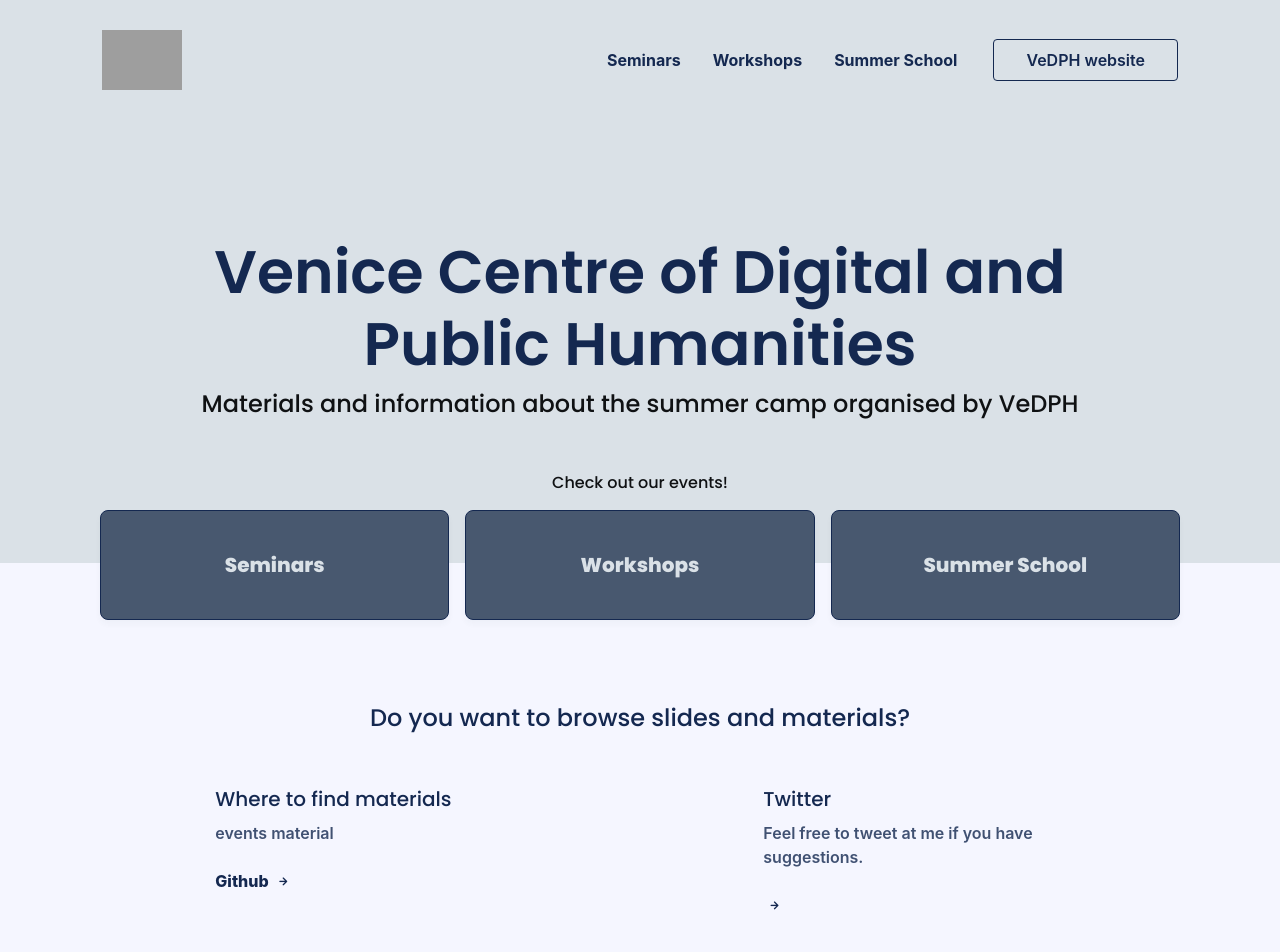
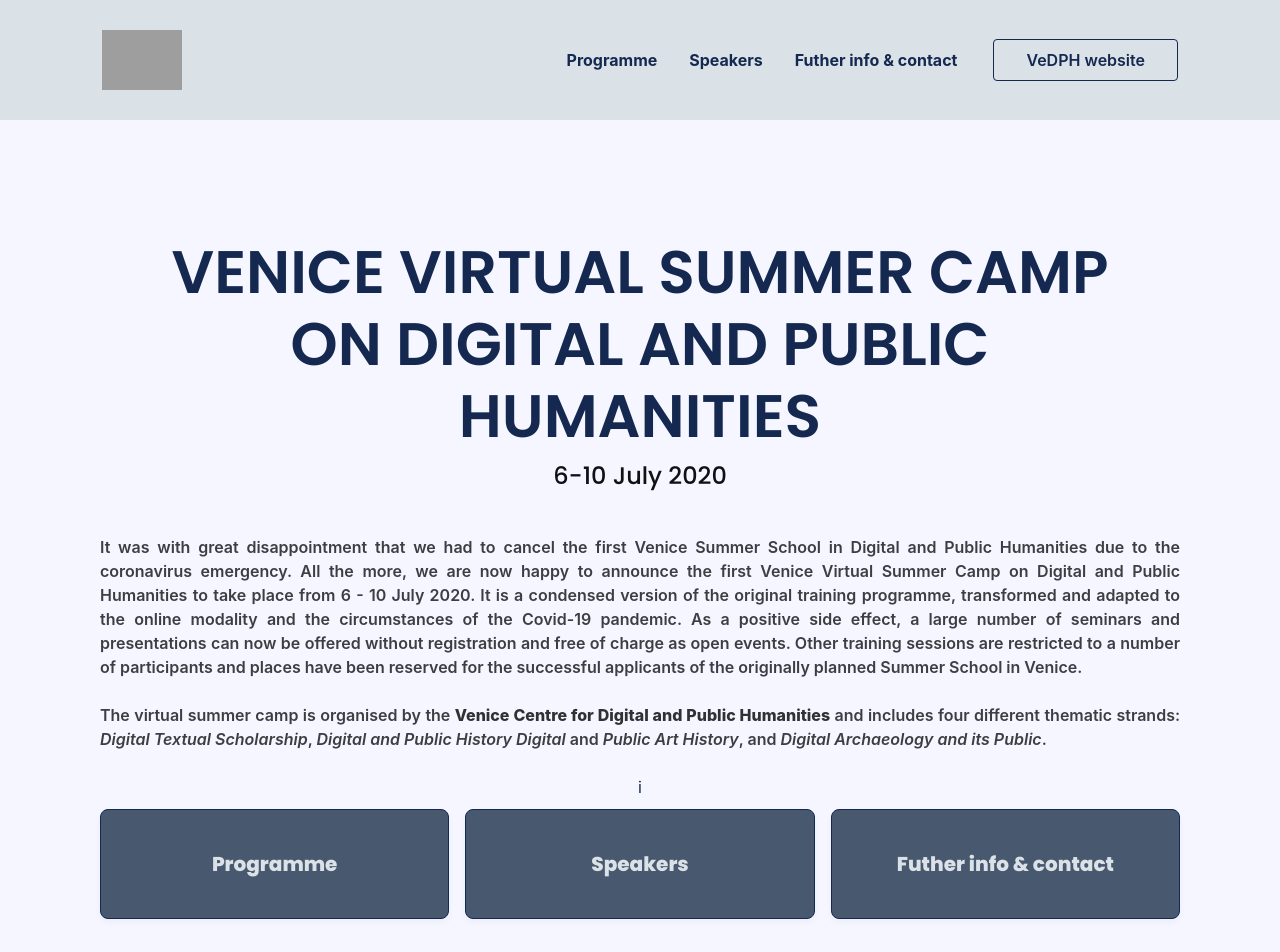
Before and after one commit to vedph/summercamp, a Jekyll site: the page built from index.html, in a window 1280 px wide. Shown: the top 952 px of the page. Built offline with Jekyll 4.4.1, drawn with Linux system fonts in a browser that asks for light colours; nearby versions of some CDN libraries; some web fonts are replaced; grey boxes are pictures that could not be loaded.

Commit message:
Chenging into a Summer camp website

```diff
--- a/_config.yml
+++ b/_config.yml
@@ -28,8 +28,8 @@
 
 brand_logo: logo.png
 brand_name: VeDPH
-header: Venice Centre of Digital and Public Humanities
-subheader: Materials and information about the summer camp organised by VeDPH
+header: VENICE VIRTUAL SUMMER CAMP ON DIGITAL AND PUBLIC HUMANITIES
+subheader: 6-10 July 2020
 
 # Social Links
 twitter_username: venicedph
--- a/_data/category_list.yml
+++ b/_data/category_list.yml
@@ -2,11 +2,11 @@
 
 
 seminars:
-  name: Seminars
-  description: Seminars
+  name: Programme
+  description: Programme
 workshops:
-  name: Workshops
-  description: List of workshops
+  name: Speakers
+  description: List of speakers
 summer-school:
-  name: Summer School
-  description: Summer school
+  name: Futher info & contact
+  description: Futher info & contact
--- a/_includes/header-home.html
+++ b/_includes/header-home.html
@@ -2,6 +2,11 @@
   <div class="container-full">
     <div class="header ">
       {% include nav.html %}
+    </div>
+  </div>
+</div>
+
+<div class="container-full">
   <header class="container grid-xl landing-header">
     <div class="columns pt-12 pb-8">
       <div class="column col-11 col-mx-auto text-center">
@@ -11,5 +16,3 @@
     </div>
   </header>
 </div>
-  </div>
-</div>
--- a/_scss/_base.scss
+++ b/_scss/_base.scss
@@ -3,6 +3,10 @@
 *::before,
 *::after {
   box-sizing: inherit;
+}
+
+.color a {
+  color: black;
 }
 
 html {
--- a/_scss/_variables.scss
+++ b/_scss/_variables.scss
@@ -24,7 +24,7 @@
 $dark-color: #dae1e7 !default;
 $gray-color: #00909e !default;
 $gray-color-light: #f5f6ff !default;
-$gray-color-dark: red !default;
+$gray-color-dark: #9b9caf !default;
 
 $border-color: $white !default;
 $border-color-dark: darken($border-color, 10%) !default;
--- a/index.html
+++ b/index.html
@@ -8,9 +8,9 @@
     <div class="container-full">
       <div class="container grid-xl">
         <div class="columns negative-m-s">
-          <div class="column col-12 text-center">
-            <h6 class="text-secondary">Check out our events!</h6>
-          </div>
+          <div class="column col-12 text-center"><p class="text-secondary color" style="text-align: justify;">It was with great disappointment that we had to cancel the first Venice Summer School in Digital and Public Humanities due to the coronavirus emergency. All the more, we are now happy to announce the first Venice Virtual Summer Camp on Digital and Public Humanities to take place from 6 - 10 July 2020. It is a condensed version of the original training programme, transformed and adapted to the online modality and the circumstances of the Covid-19 pandemic. As a positive side effect, a large number of seminars and presentations can now be offered without registration and free of charge as open events. Other training sessions are restricted to a number of participants and places have been reserved for the successful applicants of the originally planned Summer School in Venice.</p>
+          <p class="text-secondary color" style="text-align: justify;">The virtual summer camp is organised by the <a href="https://www.unive.it/vedph">Venice Centre for Digital and Public Humanities</a> and includes four different thematic strands: <em>Digital Textual Scholarship</em>, <em>Digital and Public History Digital</em> and <em>Public Art History</em>, and <em>Digital Archaeology and its Public</em>.</p>
+i          </div>
           {% for category in site.data.category_list %}
           {% capture category_name %}{{ category | first }}{% endcapture %}
           {% assign page_category = site.data.category_list[category_name] %}
```
Also changed, not shown: _scss/_landing.scss (line endings or trailing spaces). Lines whose indentation alone changed are shown as unchanged.
